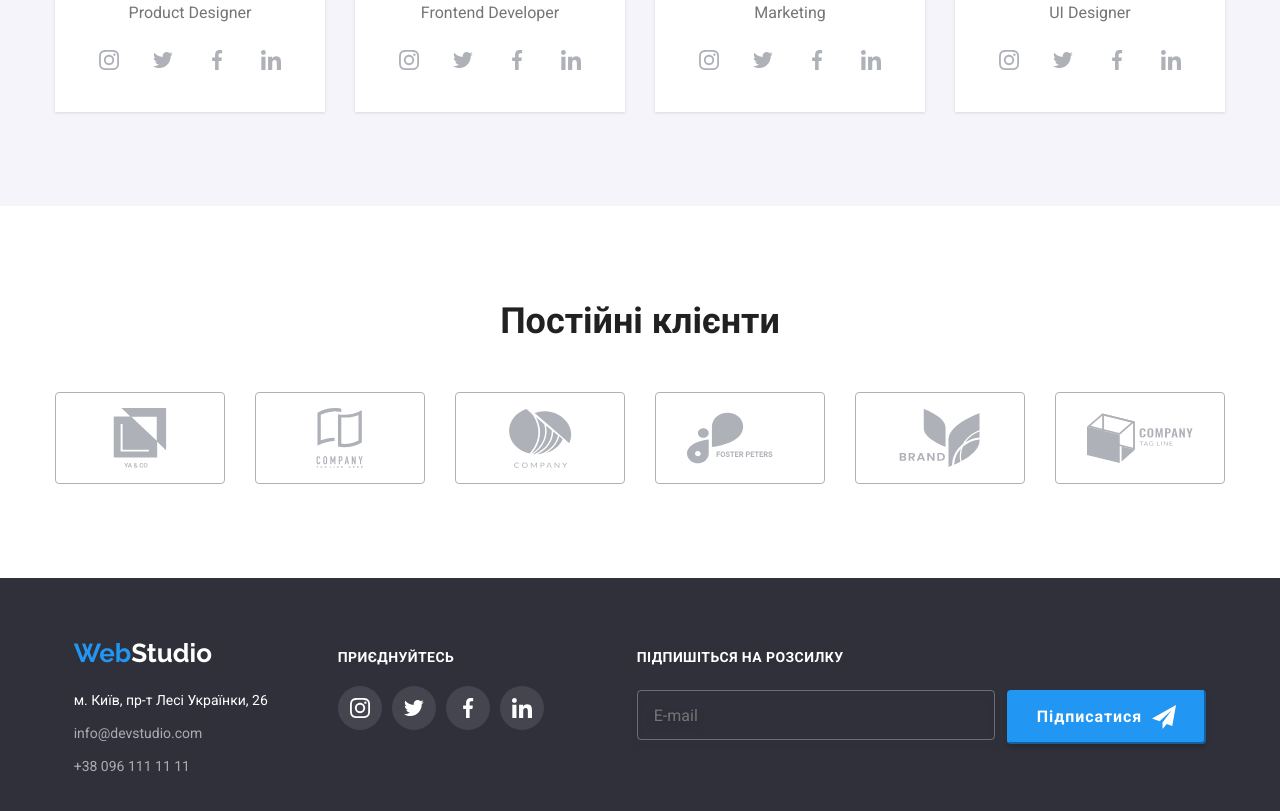
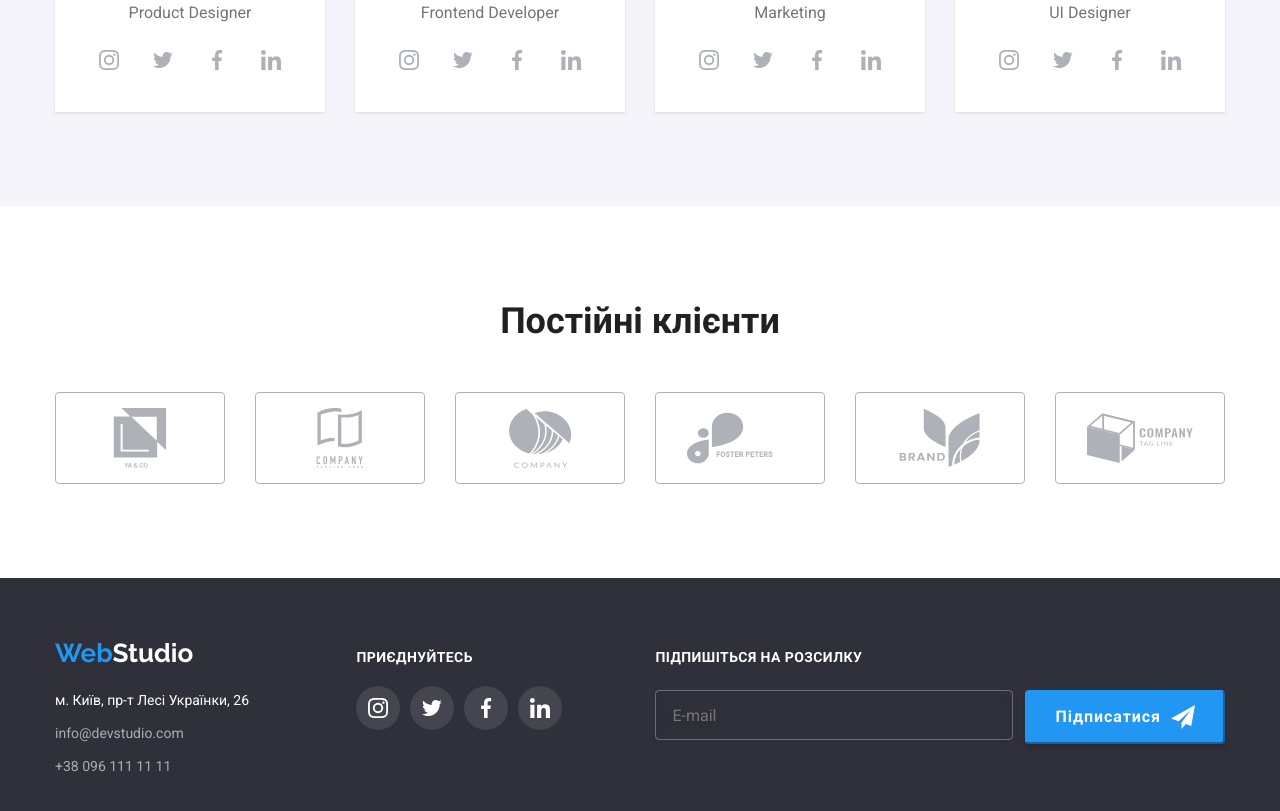
Before and after one commit to Serhii-Budii/goit-markup-hw-06, a plain HTML site: page index.html in a window 1280 px wide. Shown: the part 2114-2925 px from the top of the page. Drawn offline with nearby package versions, Linux system fonts and the light colour scheme.

Commit message:
corrected remarks

```diff
--- a/css/main.css
+++ b/css/main.css
@@ -460,7 +460,7 @@ line-height: 1.71;
 color: rgba(255, 255, 255, 0.6);
 }
 .footer-soc{
-  margin-left: 70px;
+  margin-left: auto;
 }
 .footer-soc-title{
 font-weight: 700;
--- a/index.html
+++ b/index.html
@@ -362,7 +362,6 @@
               </ul>
             </address>
             </div>
-        <div class="footer-online">
             <div class="footer-soc">
                 <p class="footer-soc-title">Приєднуйтесь</p>
                  <ul class="footer-soc-list list">
@@ -402,7 +401,6 @@
                     </li>
                     </ul>
             </div>
-        </div>
         <div class="online-wrap">
         <p class="online-title">Підпишіться на розсилку</p>
         <form class="online-form">
```
Also changed, not shown: portfolio.html (+0 -2 lines), 1 other file.
